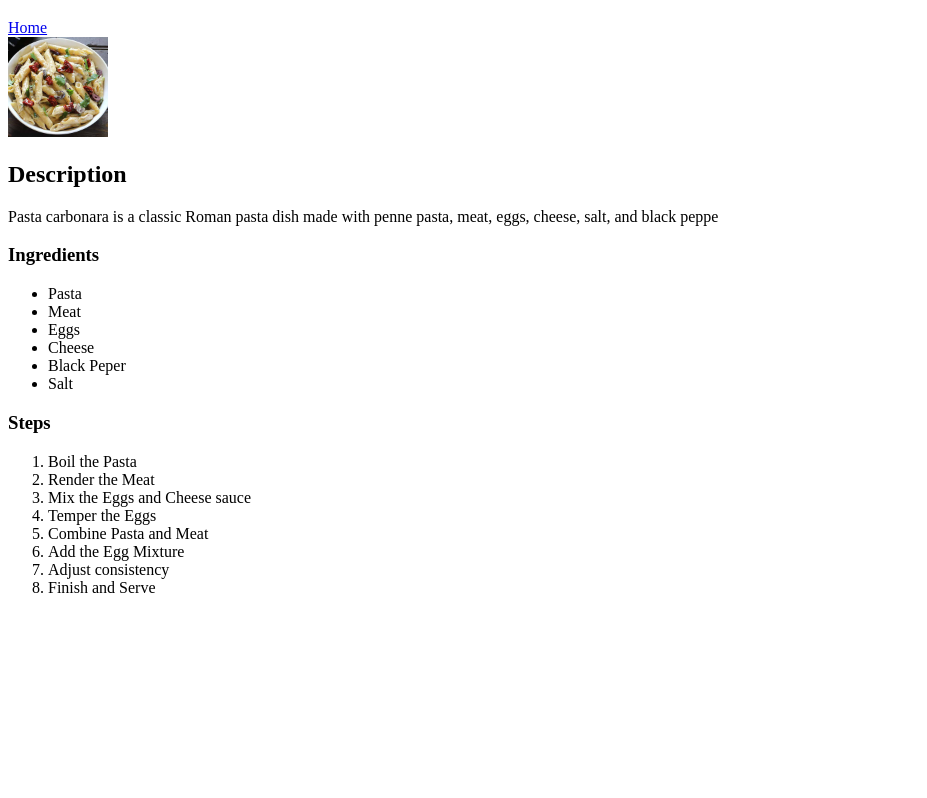
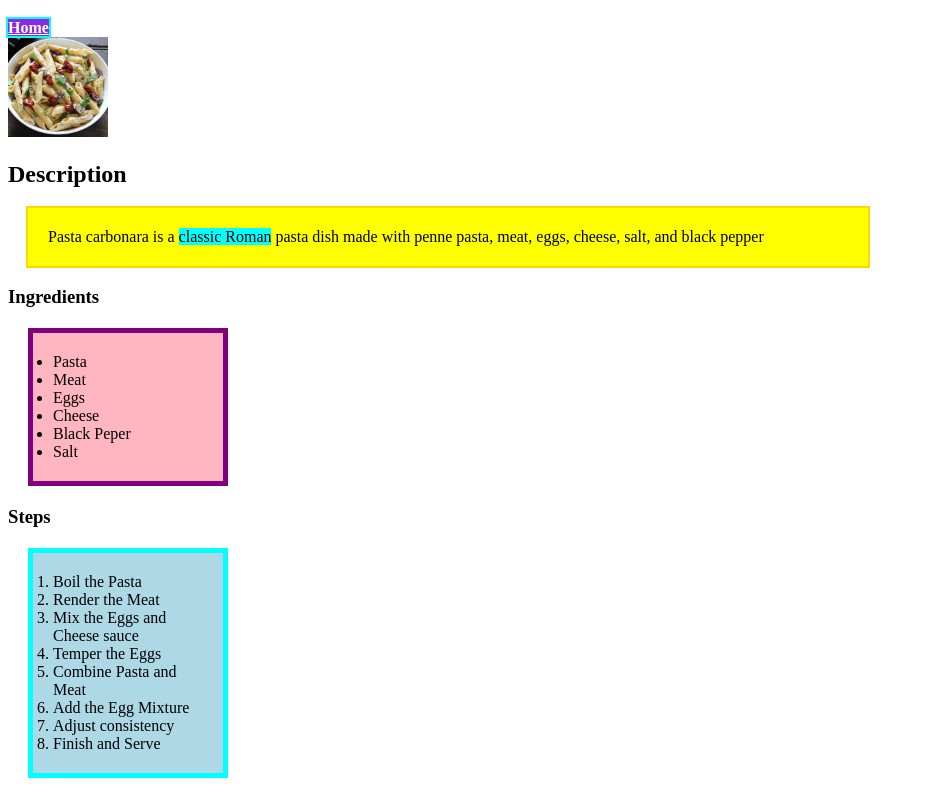
Before and after one commit to EmirPercuku/odin-recipes, a plain HTML site: page recipes/pasta.html in a window 1280 px wide. Shown: the part 61-859 px from the top of the page, without its empty margins (0-927 px from the left). Before the commit the page ends 800 px from the top, so only its background shows below. Drawn offline with Linux system fonts and the light colour scheme.

Commit message:
Added css to html files

```diff
--- a/recipes/pasta.html
+++ b/recipes/pasta.html
@@ -4,11 +4,12 @@
     <meta charset="UTF-8">
     <meta name="viewport" content="width=device-width, initial-scale=1.0">
     <title>Pasta</title>
+    <link rel="stylesheet" href="../style.css">
 </head>
 <body>
     <h1>Pasta</h1>
 
-    <a href="../index.html">Home</a>
+    <a href="../index.html" class="home">Home</a>
 
     <br>
 
@@ -16,7 +17,7 @@
 
     <h2>Description</h2>
 
-    <p>Pasta carbonara is a classic Roman pasta dish made with penne pasta, meat, eggs, cheese, salt, and black peppe</p>
+    <p>Pasta carbonara is a <span class="highlight">classic Roman</span> pasta dish made with penne pasta, meat, eggs, cheese, salt, and black pepper</p>
 
     <h3>Ingredients</h3>
     <ul>
--- /dev/null
+++ b/style.css
@@ -0,0 +1,52 @@
+.recipes{
+    box-sizing: border-box;
+    margin: 20px;
+    padding: 20px;
+    border: 5px solid green;
+    background-color: greenyellow;
+
+}
+
+.box{
+    outline: 2px solid red;
+    background-color: yellow;
+    font-weight: bold;
+}
+
+
+.home  {
+    outline: 2px solid cyan;
+    font-weight: bold;
+    background-color: blueviolet;
+    color: white;
+}
+
+.highlight{
+    background-color: aqua;
+}
+
+ul{
+    box-sizing: border-box;
+    width: 200px;
+    margin: 20px;
+    padding: 20px;
+    border: 5px solid purple;
+    background-color: lightpink;
+}
+
+ol{
+    box-sizing: border-box;
+    width: 200px;
+    margin: 20px;
+    padding: 20px;
+    border: 5px solid cyan;
+    background-color: lightblue;
+}
+
+p{
+    outline: 2px solid gold;
+    padding: 20px;
+    margin: 20px;
+    width: 800px;
+    background-color: yellow;
+}
```
Also changed, not shown: index.html (+5 -4 lines), recipes/lasagna.html (+3 -2 lines), recipes/pizza.html (+3 -2 lines).
